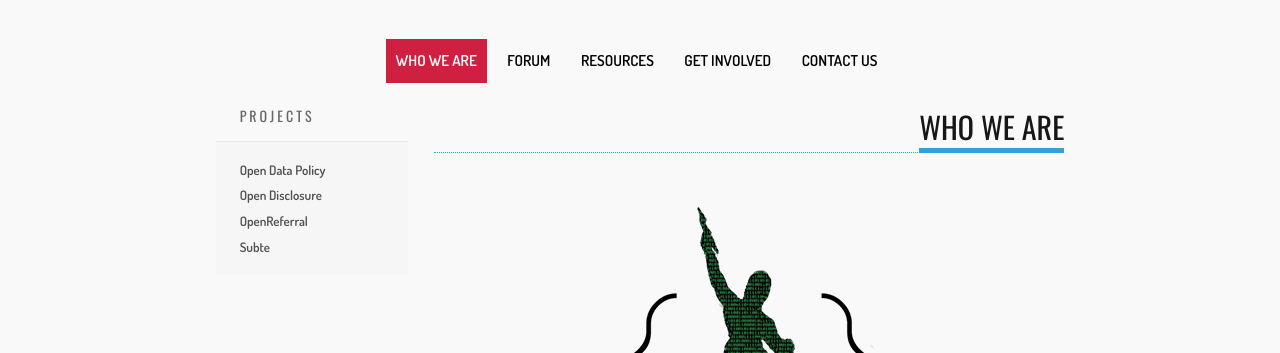
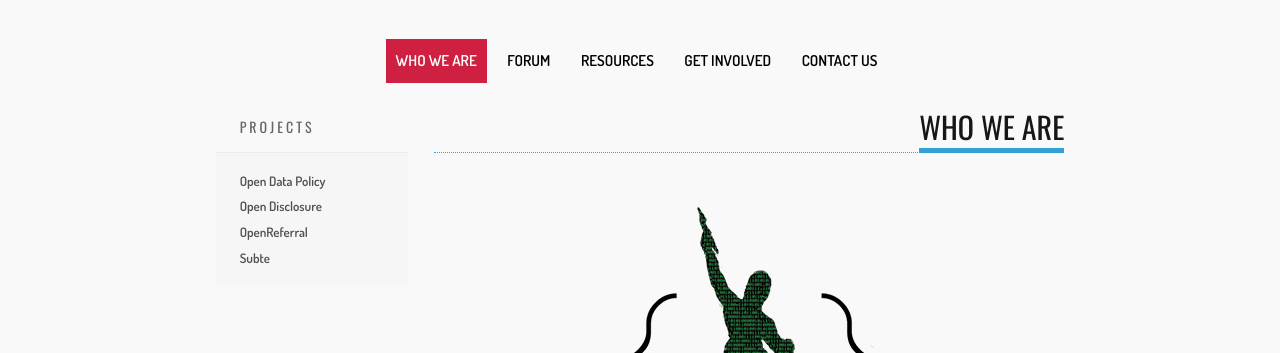
Before and after one commit to codeforbirmingham/codeforbirmingham.github.io, a Jekyll site: the page built from index.md, in a window 1280 px wide. Shown: the part 316-669 px from the top of the page. Built offline with Jekyll 4.4.1, drawn with Linux system fonts in a browser that asks for light colours.

Commit message:
Align aside box with headline.

```diff
--- a/css/main.css
+++ b/css/main.css
@@ -90,6 +90,10 @@ body > nav li:hover a {
     color: #FFF;
 }
 
+aside {
+    margin-top: 11px;
+}
+
 aside h1 {
     margin-bottom: 15px;
     padding: 0 24px;
```
